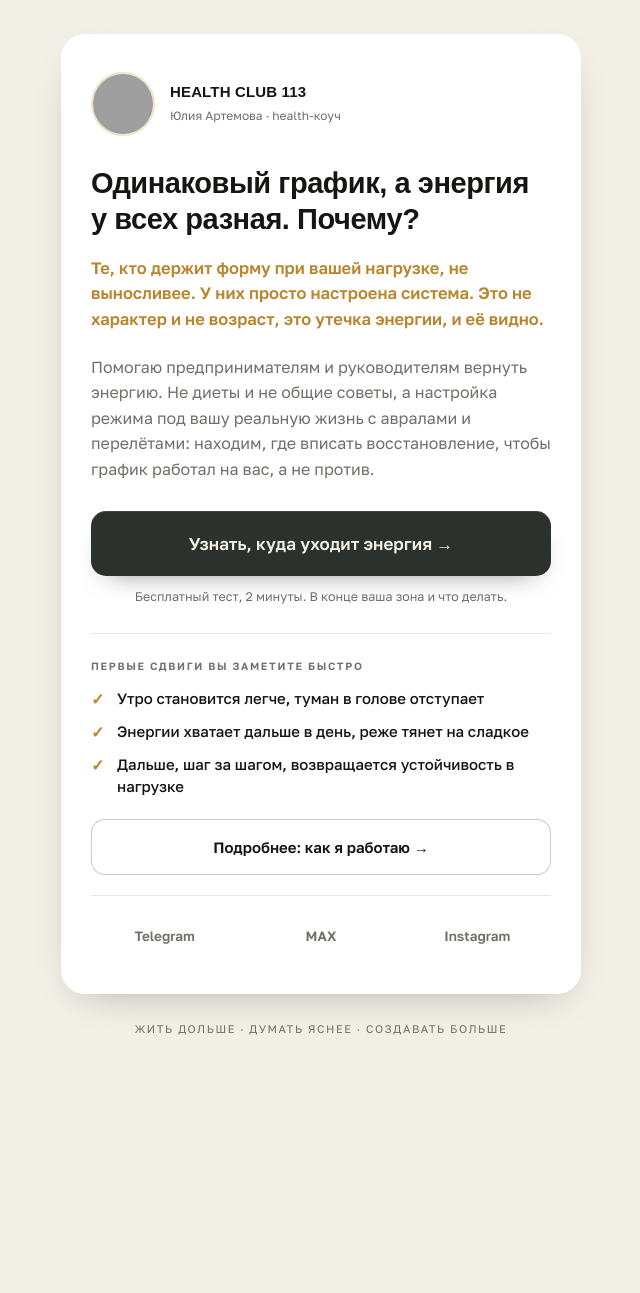
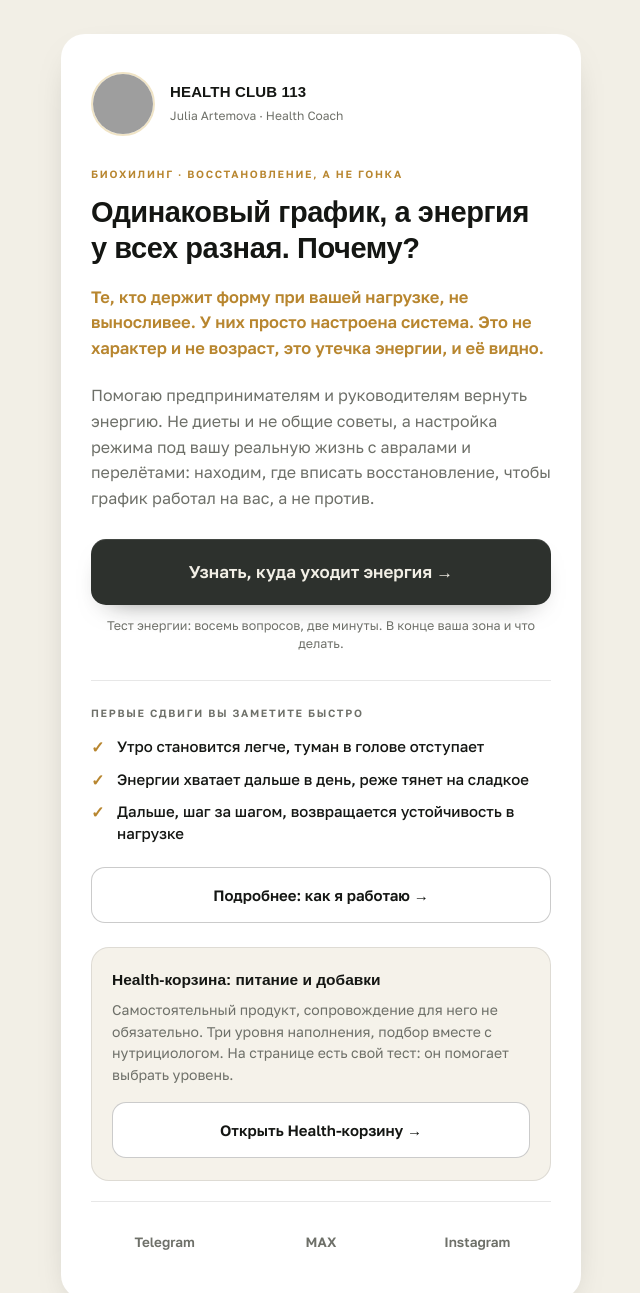
Before and after one commit to healthclub113/healthclub113.github.io, a plain HTML site: page index.html in a window 1280 px wide. Shown: the top 1293 px of the page, without its empty margins (319-959 px from the left). Before the commit the page ends 1097 px from the top, so only its background shows below. Drawn offline with Linux system fonts and the light colour scheme; grey boxes are pictures that could not be loaded; a web font is replaced by a local one.

Commit message:
Update index.html

```diff
--- a/index.html
+++ b/index.html
@@ -3,10 +3,10 @@
 <head>
 <meta charset="utf-8">
 <meta name="viewport" content="width=device-width, initial-scale=1">
-<title>Юлия Артемова · Health-коуч</title>
-<meta name="description" content="Health-коуч предпринимателей и топов. Помогаю вернуть энергию, настраивая режим под ваш график. Начните с бесплатного теста.">
+<title>Health Club 113 · Julia Artemova, Health Coach</title>
+<meta name="description" content="Health Coach для предпринимателей и топов. Биохилинг: помогаю вернуть энергию, настраивая режим под ваш график. Начните с бесплатного теста энергии.">
 <meta property="og:title" content="Просыпаетесь уставшим? Это утечка энергии, и её видно">
-<meta property="og:description" content="Health-коуч предпринимателей и топов. Пройдите тест за 2 минуты и узнайте, куда уходит ваша энергия.">
+<meta property="og:description" content="Health Coach для предпринимателей и топов. Пройдите тест энергии за 2 минуты и узнайте, куда уходит ваш ресурс.">
 <meta property="og:image" content="https://healthclub113.github.io/og.jpeg">
 <meta property="og:image:width" content="1200">
 <meta property="og:image:height" content="630">
@@ -32,6 +32,8 @@
   .brand{font-family:'Unbounded',sans-serif;font-weight:700;font-size:15px;letter-spacing:.01em;line-height:1.15}
   .brand-sub{font-size:12px;color:var(--gray);margin-top:5px}
 
+  .kicker{font-size:10.5px;font-weight:600;letter-spacing:.16em;text-transform:uppercase;color:var(--gold-d);margin-bottom:12px}
+
   h1{font-family:'Unbounded',sans-serif;font-weight:700;font-size:clamp(23px,6vw,29px);line-height:1.24;letter-spacing:-.015em;margin-bottom:18px}
   .verdict{font-size:16.5px;font-weight:600;color:var(--gold-d);line-height:1.55;margin-bottom:22px}
   .lead{color:var(--gray);font-size:16px;line-height:1.6;margin-bottom:8px}
@@ -50,6 +52,11 @@
   .btn-kp{display:block;width:100%;text-align:center;margin-top:22px;background:#fff;border:1px solid rgba(20,22,19,.22);border-radius:14px;padding:15px 16px;font-weight:600;font-size:15px;color:var(--ink);text-decoration:none;transition:background .15s,border-color .15s}
   .btn-kp:hover{background:var(--soft);border-color:rgba(20,22,19,.4)}
 
+  .shelf{margin-top:24px;padding:22px 20px;background:var(--soft);border:1px solid var(--line);border-radius:18px}
+  .shelf-title{font-family:'Unbounded',sans-serif;font-weight:700;font-size:15.5px;line-height:1.3;margin-bottom:9px}
+  .shelf-text{font-size:14px;line-height:1.55;color:var(--gray)}
+  .shelf .btn-kp{margin-top:16px}
+
   .links{display:flex;gap:9px;margin-top:20px;padding-top:22px;border-top:1px solid var(--line)}
   .links a{flex:1;text-align:center;font-size:13.5px;font-weight:600;color:var(--gray);text-decoration:none;padding:8px;border-radius:10px;transition:background .15s,color .15s}
   .links a:hover{background:var(--soft);color:var(--ink)}
@@ -61,19 +68,20 @@
 <div class="wrap">
   <div class="card">
     <div class="top">
-      <img src="https://healthclub113.github.io/test-energii/photo.jpeg" alt="Юлия Артемова">
+      <img src="https://healthclub113.github.io/test-energii/photo.jpeg" alt="Julia Artemova">
       <div>
         <div class="brand">HEALTH CLUB 113</div>
-        <div class="brand-sub">Юлия Артемова · health-коуч</div>
+        <div class="brand-sub">Julia Artemova · Health Coach</div>
       </div>
     </div>
 
+    <div class="kicker">Биохилинг · восстановление, а не гонка</div>
     <h1>Одинаковый график, а энергия у всех разная. Почему?</h1>
     <div class="verdict">Те, кто держит форму при вашей нагрузке, не выносливее. У них просто настроена система. Это не характер и не возраст, это утечка энергии, и её видно.</div>
     <p class="lead">Помогаю предпринимателям и руководителям вернуть энергию. Не диеты и не общие советы, а настройка режима под вашу реальную жизнь с авралами и перелётами: находим, где вписать восстановление, чтобы график работал на вас, а не против.</p>
 
     <a class="btn" href="https://healthclub113.github.io/test-energii/">Узнать, куда уходит энергия →</a>
-    <div class="btn-sub">Бесплатный тест, 2 минуты. В конце ваша зона и что делать.</div>
+    <div class="btn-sub">Тест энергии: восемь вопросов, две минуты. В конце ваша зона и что делать.</div>
 
     <div class="res">
       <div class="res-title">Первые сдвиги вы заметите быстро</div>
@@ -86,6 +94,12 @@
 
     <a class="btn-kp" href="kp.html">Подробнее: как я работаю →</a>
 
+    <div class="shelf">
+      <div class="shelf-title">Health-корзина: питание и добавки</div>
+      <p class="shelf-text">Самостоятельный продукт, сопровождение для него не обязательно. Три уровня наполнения, подбор вместе с нутрициологом. На странице есть свой тест: он помогает выбрать уровень.</p>
+      <a class="btn-kp" href="korzina.html">Открыть Health-корзину →</a>
+    </div>
+
     <div class="links">
       <a href="https://t.me/jua_artemova" target="_blank" rel="noopener">Telegram</a>
       <a href="https://max.ru/u/f9LHodD0cOJcxNSB0UMmR3HFqo-0mWo_VwrPAbYcdqGk_O28jWRDzNs-Tbw" target="_blank" rel="noopener">MAX</a>
```
